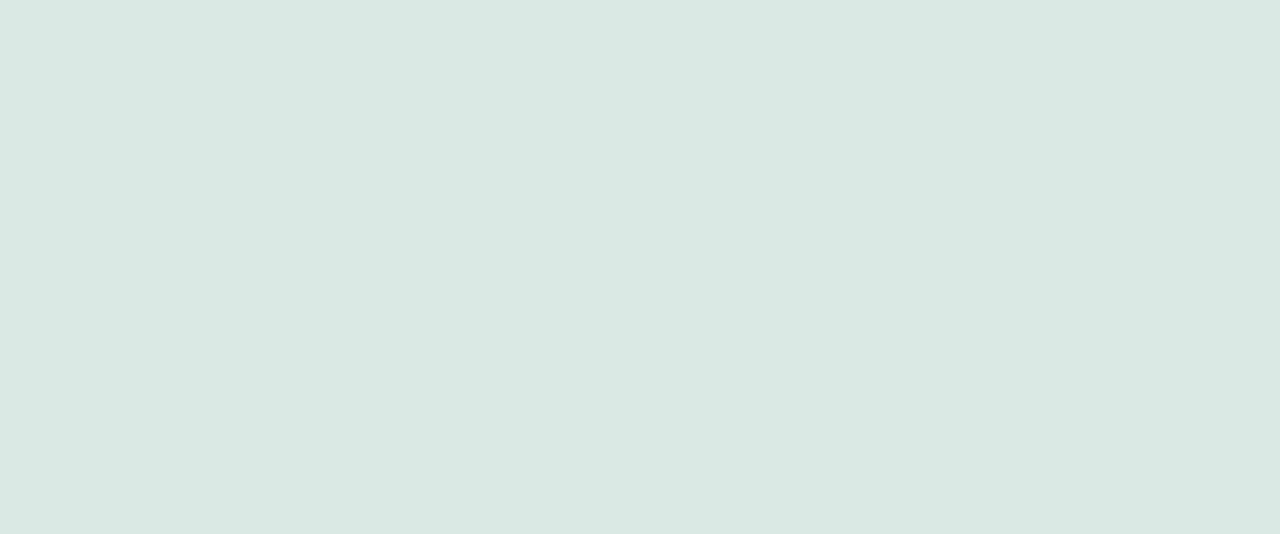
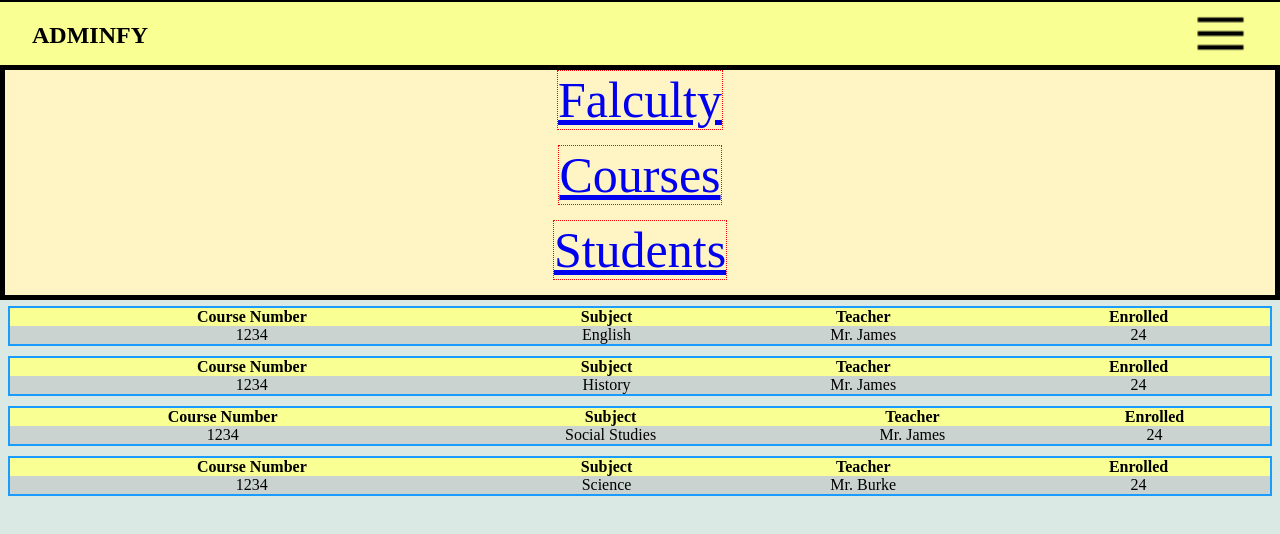
Before and after one commit to JavaniW/adminfy, a React (Create React App) app in the folder clientweb/: page /courses in a window 1280 px wide. Before the commit this address had no page. Shown: the top 534 px of the page. Built offline with nearby package versions, Linux system fonts and the light colour scheme.

Commit message:
Ton of refactoring

```diff
--- a/clientweb/src/App.tsx
+++ b/clientweb/src/App.tsx
@@ -5,6 +5,7 @@
 import { Route, Routes } from "react-router";
 import { FacultyPage } from "./FacultyPage";
 import { CoursesPage } from "./CoursesPage";
+import { StudentsPage } from "./StudentsPage";
 
 function App() {
   return (
@@ -13,7 +14,8 @@
           <Route  path="/" element={<MainNav navItemOptions={[]} />}>
             <Route index element={<Dashboard />} />
             <Route path="faculty" element={<FacultyPage />}/>
-            <Route path="course" element={<CoursesPage />}/>
+            <Route path="courses" element={<CoursesPage />}/>
+            <Route path="students" element={<StudentsPage />}/>
           </Route>
         </Routes>
       </div>
--- a/clientweb/src/CourseSubject.ts
+++ b/clientweb/src/CourseSubject.ts
@@ -5,3 +5,5 @@
   English = "English",
   Science = "Science",
 }
+
+export default CourseSubject;
--- a/clientweb/src/CoursesPage.tsx
+++ b/clientweb/src/CoursesPage.tsx
@@ -1,67 +1,103 @@
 import { useEffect, useState } from "react";
 import "./styles/CoursesPage.css";
 import { CourseSubject } from "./CourseSubject";
-import { CourseList } from "./CourseList";
 import { Course } from "./models/Course";
+import { Header, TableList } from "./TableList";
+import { nameof } from "./extensions";
 
 export function CoursesPage() {
-  // const [courses, setCourses] = useState<string[]>([]);
-  const [selectedSubject, setSelectedSubject] = useState<string>("all");
+
+  const [selectedSubject, setSelectedSubject] = useState<keyof Course | "All">("All");
   const [showSubject, setShowSubject] = useState<boolean>(false);
 
   function handleSelectChange(event: React.ChangeEvent<HTMLSelectElement>) {
-    setSelectedSubject(event.target.value);
+    setSelectedSubject(event.target.value as keyof Course | "All");
   }
+
+  useEffect(() => {
+    setShowSubject(selectedSubject === "All");
+    console.log("Rendered");
+  }, [selectedSubject])
 
   const courses: Course[] = [
     {
       courseNumber: 1234,
       subject: CourseSubject.Science,
       teacher: "Mr. James",
+      enrolled: 24
     },
     {
       courseNumber: 1234,
       subject: CourseSubject.Math,
       teacher: "Mr. James",
+      enrolled: 24
     },
     {
       courseNumber: 1234,
       subject: CourseSubject.English,
       teacher: "Mr. James",
+      enrolled: 24
     },
     {
       courseNumber: 1234,
       subject: CourseSubject.Math,
       teacher: "Mr. James",
+      enrolled: 24
     },
     {
       courseNumber: 1234,
       subject: CourseSubject.English,
       teacher: "Mr. James",
+      enrolled: 24
     },
     {
       courseNumber: 1234,
       subject: CourseSubject.History,
       teacher: "Mr. James",
+      enrolled: 24
     },
     {
       courseNumber: 1234,
       subject: CourseSubject.SocialStudies,
       teacher: "Mr. James",
+      enrolled: 24
     },
     {
       courseNumber: 1234,
       subject: CourseSubject.Science,
       teacher: "Mr. Burke",
+      enrolled: 24
     },
   ];
 
-  useEffect(() => {
-    setShowSubject(selectedSubject === "all" ? true : false);
-  }, [selectedSubject]);
+  const headers: Header<Course>[] = [
+    {
+      headerLabel: "Course Number",
+      isOptional: false,
+      referenceData: "courseNumber"
+    },
+    {
+      headerLabel: "Subject",
+      isOptional: true,
+      dependentValue: showSubject,
+      referenceData: "subject"
+    },
+    {
+      headerLabel: "Teacher",
+      isOptional: false,
+      referenceData: "teacher"
+    },
+    {
+      headerLabel: "Enrolled",
+      isOptional: false,
+      referenceData: "enrolled"
+    },
+  ]
 
   return (
     <div className="courses-page">
+      <label>
+        Subject:
         <select
           className="courses-page-select"
           name="subject"
@@ -69,7 +105,7 @@
           onChange={handleSelectChange}
           value={selectedSubject}
         >
-        <option key={"all"} value={"all"} selected>
+          <option key={"All"} value={"All"} >
             All
           </option>
           {Object.values(CourseSubject).map((x, idx) => (
@@ -78,10 +114,12 @@
             </option>
           ))}
         </select>
-      <CourseList
-        showSubject={showSubject}
-        subject={selectedSubject}
-        courses={courses}
+      </label>
+      <TableList
+        data={courses}
+        headers={headers}
+        filterSource={nameof<Course>("subject")}
+        filterValue={selectedSubject}
       />
     </div>
   );
--- /dev/null
+++ b/clientweb/src/GradeLevel.ts
@@ -0,0 +1,8 @@
+export enum GradeLevel {
+    "Nine" = 9,
+    "Ten" = 10,
+    "Eleven" = 11,
+    "Twelve" = 12,
+}
+
+export default GradeLevel;
--- a/clientweb/src/MainNavMenu.tsx
+++ b/clientweb/src/MainNavMenu.tsx
@@ -1,19 +1,6 @@
 import { Link } from "react-router-dom";
-// import { useOutsideClick } from "./hooks/customHooks";
-// import { useState } from "react";
-
-/*interface MainNavMenuProps {
-    visible: boolean;
-}*/
 
 export function MainNavMenu(props : any) {
-    // const [visible, setVisible] = useState(props.visible);
-
-    /*function handleClickOutside() {
-        setVisible(false);
-    }
-
-    const ref = useOutsideClick(handleClickOutside);*/
 
     return (
         <ul className={`adminfy-main-nav-menu`}>
@@ -23,12 +10,12 @@
                 </Link>
             </li>
             <li className="adminfy-main-nav-item">
-                <Link to={"/course"}>
+                <Link to={"/courses"}>
                 Courses
                 </Link>
             </li>
             <li className="adminfy-main-nav-item">
-                <Link to={"/"}>
+                <Link to={"/students"}>
                 Students
                 </Link>
             </li>
--- a/clientweb/src/StudentsPage.tsx
+++ b/clientweb/src/StudentsPage.tsx
@@ -1,27 +1,105 @@
-function StudentsPage() {
+import { useEffect, useState } from "react";
+import GradeLevel from "./GradeLevel";
+import Student from "./models/Student";
+import { Header, TableList } from "./TableList";
+import "./styles/TableList.css";
+import { nameof } from "./extensions";
+
+export function StudentsPage() {
+
+  const [selectedGrade, setSelectedGrade] = useState<string>();
+  const [showGrade, setShowGrade] = useState<boolean>();
+
+  function handleSelectChange(event: React.ChangeEvent<HTMLSelectElement>) {
+    setSelectedGrade(event.target.value);
+    setShowGrade(selectedGrade === "Any");
+  }
+  const selectOptions = [
+    "All",
+    GradeLevel.Nine,
+    GradeLevel.Ten,
+    GradeLevel.Eleven,
+    GradeLevel.Twelve,
+  ];
+
+  const data: Student[] = [
+    {
+        firstName: "Ham",
+        lastName: "Hooker",
+        dateOfBirth: "01/02/2004",
+        gradeLevel: GradeLevel.Ten
+    },
+    {
+        firstName: "Tom",
+        lastName: "Tommy",
+        dateOfBirth: "03/13/2003",
+        gradeLevel: GradeLevel.Twelve
+    },
+    {
+        firstName: "Sarah",
+        lastName: "Love",
+        dateOfBirth: "07/17/2002",
+        gradeLevel: GradeLevel.Twelve
+    },
+    {
+        firstName: "Rusty",
+        lastName: "Bolt",
+        dateOfBirth: "12/20/2002",
+        gradeLevel: GradeLevel.Ten
+    },
+    {
+        firstName: "Luke",
+        lastName: "Skywalker",
+        dateOfBirth: "11/09/2000",
+        gradeLevel: GradeLevel.Nine
+    }
+  ];
+
+  const headers: Header<Student>[] = [
+    {
+      headerLabel: "First Name",
+      isOptional: false,
+      referenceData: "firstName"
+    },
+    {
+      headerLabel: "Last Name",
+      isOptional: false,
+      referenceData: "lastName"
+    },
+    {
+      headerLabel: "Birth Date",
+      isOptional: false,
+      referenceData: "dateOfBirth"
+    },
+    {
+      headerLabel: "Grade Level",
+      isOptional: true,
+      dependentValue: showGrade,
+      referenceData: "gradeLevel"
+    },
+  ]
+
   return (
     <div className="students-page">
       <select
         className="student-page-select"
-        name="subject"
-        id="subject"
+        name="grade"
+        id="grade"
         onChange={handleSelectChange}
-        value={selectedSubject}
+        value={selectedGrade}
+        defaultValue={selectOptions[0]}
       >
-        <option key={"all"} value={"all"} selected>
-          All
-        </option>
-        {Object.values(CourseSubject).map((x, idx) => (
+        {/* {selectOptions.map((x) => (
+          <option key={x} value={x}>{x.toString()}</option>
+        ))} */
+        Object.values(GradeLevel).map((x, idx) => (
           <option key={idx} value={x}>
             {x}
           </option>
-        ))}
+        ))
+        }
       </select>
-      <CourseList
-        showSubject={showSubject}
-        subject={selectedSubject}
-        courses={courses}
-      />
+      <TableList data={data} headers={headers} filterSource={nameof<Student>("gradeLevel")} filterValue={selectedGrade}/>
     </div>
   );
 }
--- /dev/null
+++ b/clientweb/src/TableList.tsx
@@ -0,0 +1,53 @@
+import { ReactNode, useEffect } from "react";
+import { nameof } from "./extensions";
+
+export type Header<T> = {
+    headerLabel?: string;
+    isOptional: boolean;
+    dependentValue?: boolean | (() => boolean);
+    referenceData : keyof T;
+}
+
+interface TableListProps<T extends Object> {
+    data: T[];
+    headers: Header<T>[];
+    filterSource: keyof T;
+    filterValue: any;
+}
+
+export function TableList<T extends Object>(props : TableListProps<T>) {
+
+    function debug(args : any) {
+        debugger;
+        return true;
+   }
+
+    return (
+        <>
+        {props.data
+            .filter((x) => {return props.filterValue === "All" ? true : x[props.filterSource] === props.filterValue })
+            .map((x, idx) => (
+            <table key={idx} className="table-list-item">
+                <thead key={idx} className="table-list-item-header">
+                    <tr key={idx}>
+                        {
+                            props.headers.map((header, idx1) => (
+                                header.isOptional ? (header.dependentValue ? <th key={idx1}>{header.headerLabel}</th> : null) : <th key={idx1}>{header.headerLabel}</th>
+                            ))
+                        }
+                    </tr>
+                </thead>
+                <tbody>
+                <tr>
+                    {
+                        props.headers.filter(y => !y.isOptional || y.dependentValue).map((header, idx2) => (
+                            <td key={idx2}>{x[header.referenceData] as ReactNode}</td>
+                        ))
+                    }
+                </tr>
+                </tbody>
+            </table>
+            ))}
+        </>
+    )
+}
--- /dev/null
+++ b/clientweb/src/extensions.ts
@@ -0,0 +1,4 @@
+export const nameof = <T>(name: keyof T) => name;
+export const keyNames = <T extends Object>(object : T) => Object.keys(object).map(x => x.toString());
+
+// export default nameof;
--- a/clientweb/src/models/Course.ts
+++ b/clientweb/src/models/Course.ts
@@ -2,4 +2,5 @@
   teacher: string;
   courseNumber: Number;
   subject: string;
+  enrolled?: number | string;
 }
--- /dev/null
+++ b/clientweb/src/models/Student.ts
@@ -0,0 +1,10 @@
+import GradeLevel from "../GradeLevel";
+
+export interface Student {
+    firstName: string;
+    lastName: string;
+    dateOfBirth: string;
+    gradeLevel: GradeLevel;
+}
+
+export default Student;
--- /dev/null
+++ b/clientweb/src/styles/TableList.css
@@ -0,0 +1,16 @@
+.table-list-item {
+    text-align: center;
+    border: 2px solid #1a9bfe;
+    margin-top: 10px;
+    width: 100%;
+    border-radius: 20px;
+    border-collapse: collapse;
+  }
+
+  .table-list-item td {
+    background-color: var(--secondary-color);
+  }
+
+  table-list-item-header {
+    background-color: var(--primary-color);
+  }
```
Lines whose indentation alone changed are shown as unchanged.
